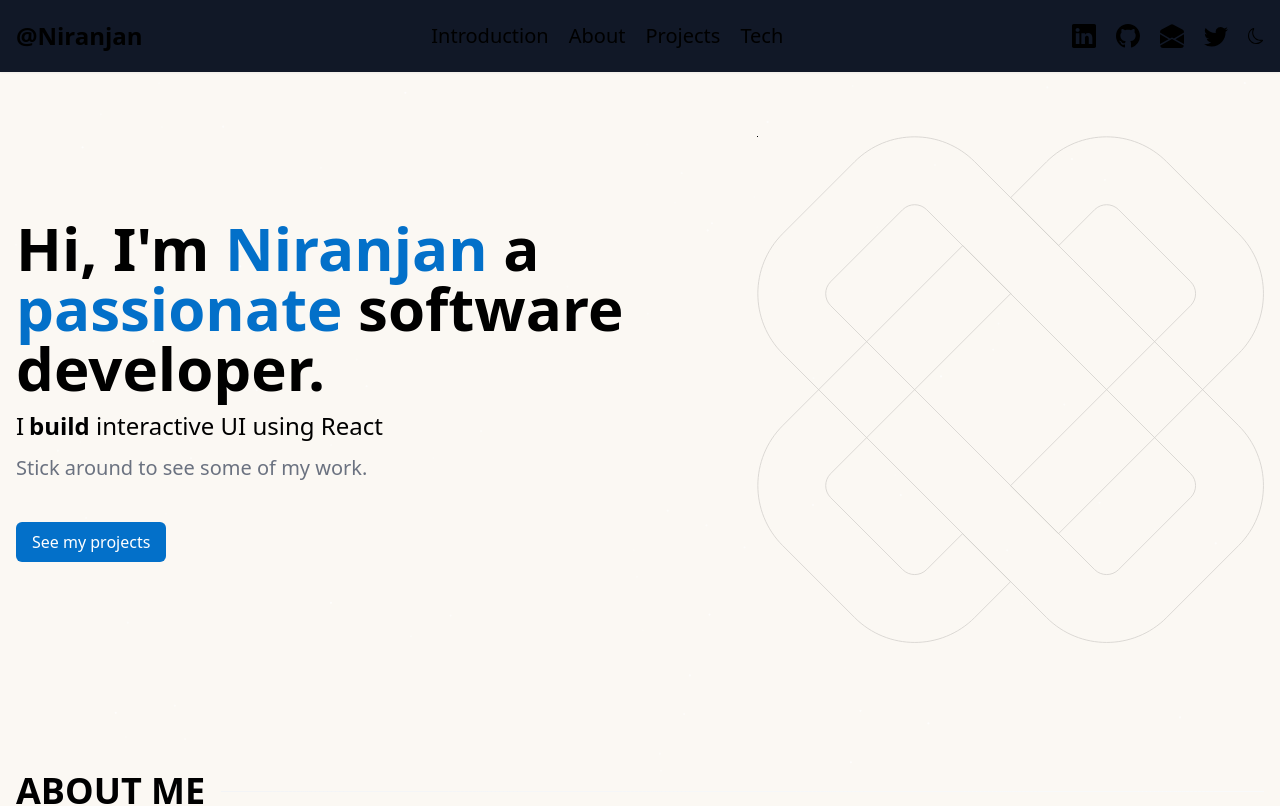
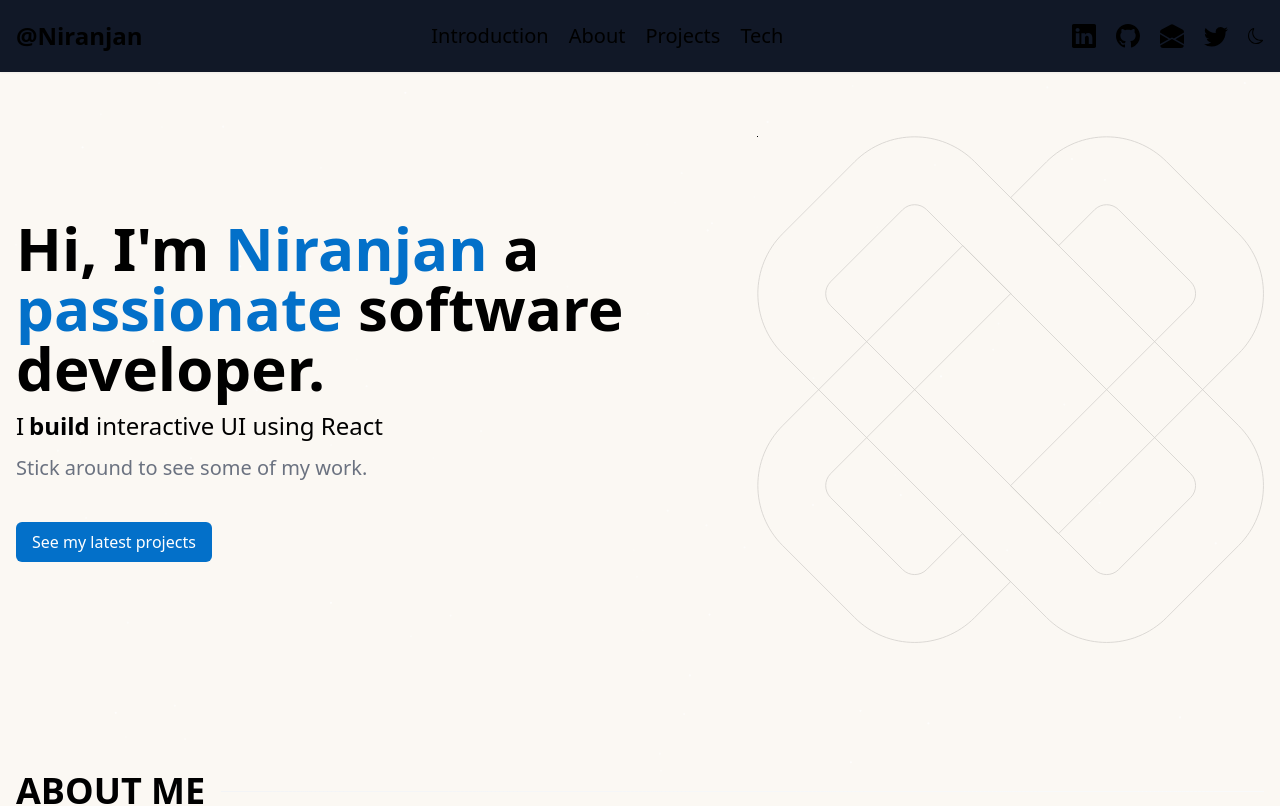
Before and after one commit to NiranjanxPatil/newportfolio, a Next.js app: page / in a window 1280 px wide. Shown: the top 806 px of the page. Built offline with nearby package versions, Linux system fonts and the light colour scheme.

Commit message:
Update index.jsx

```diff
--- a/app/sections/introduction/index.jsx
+++ b/app/sections/introduction/index.jsx
@@ -117,7 +117,7 @@ export function WelcomeSection() {
 								className="btn"
 								aria-label="Latest projects"
 							>
-								See my projects
+								See my latest projects
 							</Link>
 						</div>
 					</div>
```
